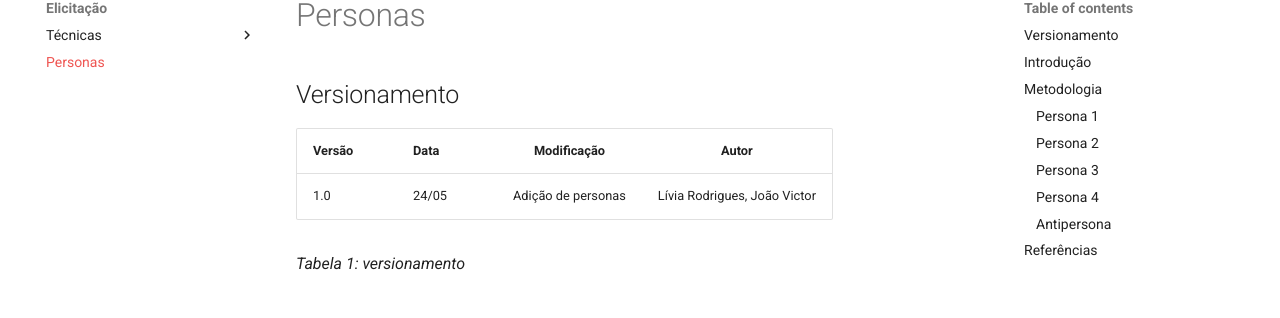
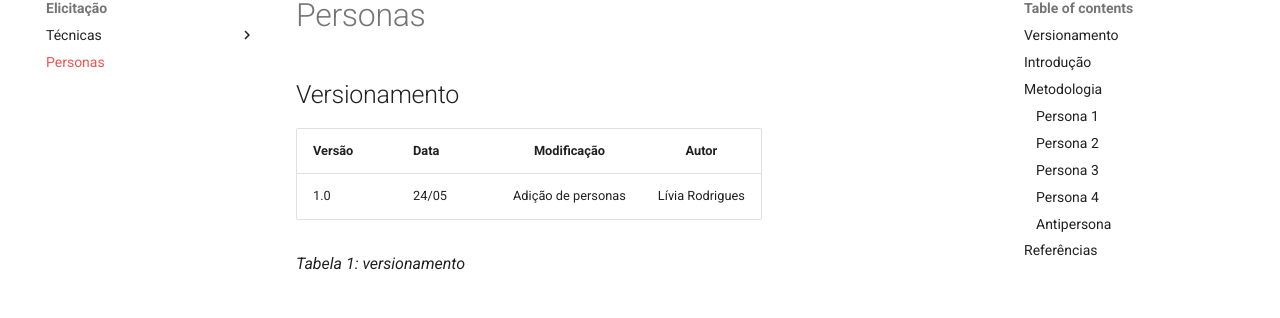
Before and after one commit to Liviarodrigues1/App-buSP, an MkDocs documentation site: the page built from docs/elicitacao/personas.md, in a window 1280 px wide and 900 px high. Shown: the part 151-469 px from the top of the window. Built offline with MkDocs 1.6.1 and Material for MkDocs 9.7.7, drawn with Linux system fonts in a browser that asks for light colours.

Commit message:
Update personas.md

```diff
--- a/docs/elicitacao/personas.md
+++ b/docs/elicitacao/personas.md
@@ -3,7 +3,7 @@
 
 | Versão | Data | Modificação | Autor |
 |-|-|:-:|:-:|
-| 1.0 | 24/05 | Adição de personas | Lívia Rodrigues, João Victor |
+| 1.0 | 24/05 | Adição de personas | Lívia Rodrigues |
 
 *Tabela 1: versionamento*
 
```
